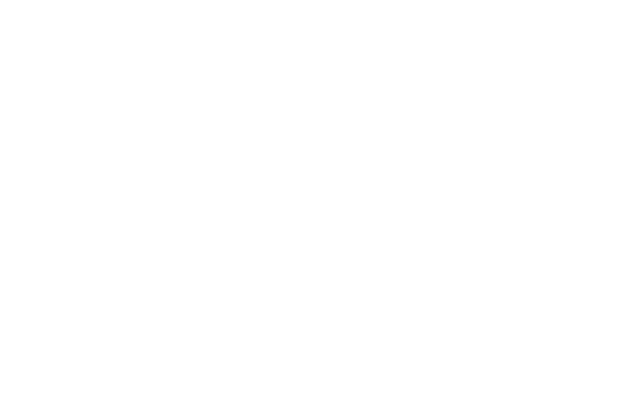
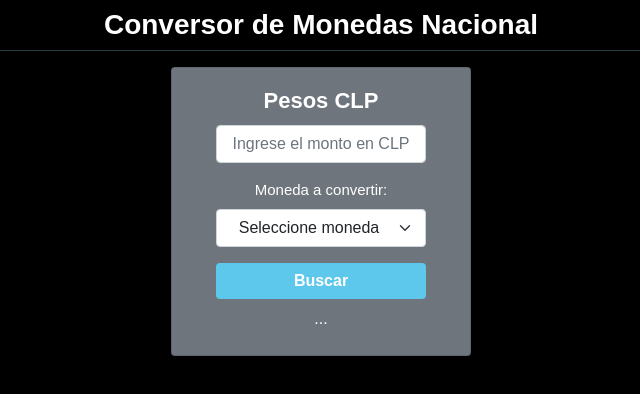
Before and after one commit to ncisanl/03_Prueba_Conversor_de_Monedas, a plain HTML site: page index.html in a window 1280 px wide. Shown: the whole page, without its empty margins (319-959 px from the left). Drawn offline with nearby package versions, Linux system fonts and the light colour scheme.

Commit message:
maqueta base

```diff
--- a/assets/css/style.css
+++ b/assets/css/style.css
@@ -6,4 +6,30 @@
 
 body {
   font-family: sans-serif;
+  background-color: black;
 }
+
+.hr-title-personalized {
+  color: #253a42;
+  opacity: 100%;
+  width: 60%;
+  margin: 0 auto;
+  margin-bottom: 16px;
+}
+
+.card-personalized {
+  background-color: #6e757c;
+  text-align-last: center;
+  width: 300px;
+}
+
+.card-body-personalized {
+  padding-left: 2rem;
+  padding-right: 2rem;
+}
+
+.btn-personalized {
+  background-color: #5dc7ec;
+  color: white;
+  border: none;
+}
--- a/assets/js/script.js
+++ b/assets/js/script.js
@@ -0,0 +1,4 @@
+currencyExchange = "...";
+
+currencyExchangeSpan = document.querySelector("#currency-exchange");
+currencyExchangeSpan.innerHTML = currencyExchange;
--- a/index.html
+++ b/index.html
@@ -14,6 +14,43 @@
     <link rel="stylesheet" href="assets/css/style.css" />
   </head>
   <body>
+    <h1 class="text-white text-center fs-3 fw-bold m-2">
+      Conversor de Monedas Nacional
+    </h1>
+    <hr class="hr-title-personalized" />
+    <section class="card container card-personalized text-white">
+      <div class="card-body card-body-personalized d-grid">
+        <label
+          for="input-clp"
+          class="form-label fw-bold"
+          style="font-size: 22px"
+        >
+          Pesos CLP
+        </label>
+        <input
+          id="input-clp"
+          type="text"
+          class="form-control mb-3"
+          placeholder="Ingrese el monto en CLP"
+        />
+        <label for="select-money" class="form-label" style="font-size: 15px"
+          >Moneda a convertir:</label
+        >
+        <select class="form-select mb-3" id="select-money">
+          <option selected>Seleccione moneda</option>
+        </select>
+        <button
+          class="btn btn-primary btn-personalized fw-bold"
+          type="button"
+          id="button-search"
+        >
+          Buscar
+        </button>
+        <p class="m-2">
+          <span id="currency-exchange"></span>
+        </p>
+      </div>
+    </section>
     <script src="assets/js/script.js"></script>
     <script
       src="https://kit.fontawesome.com/f5bdbb41e0.js"
```
